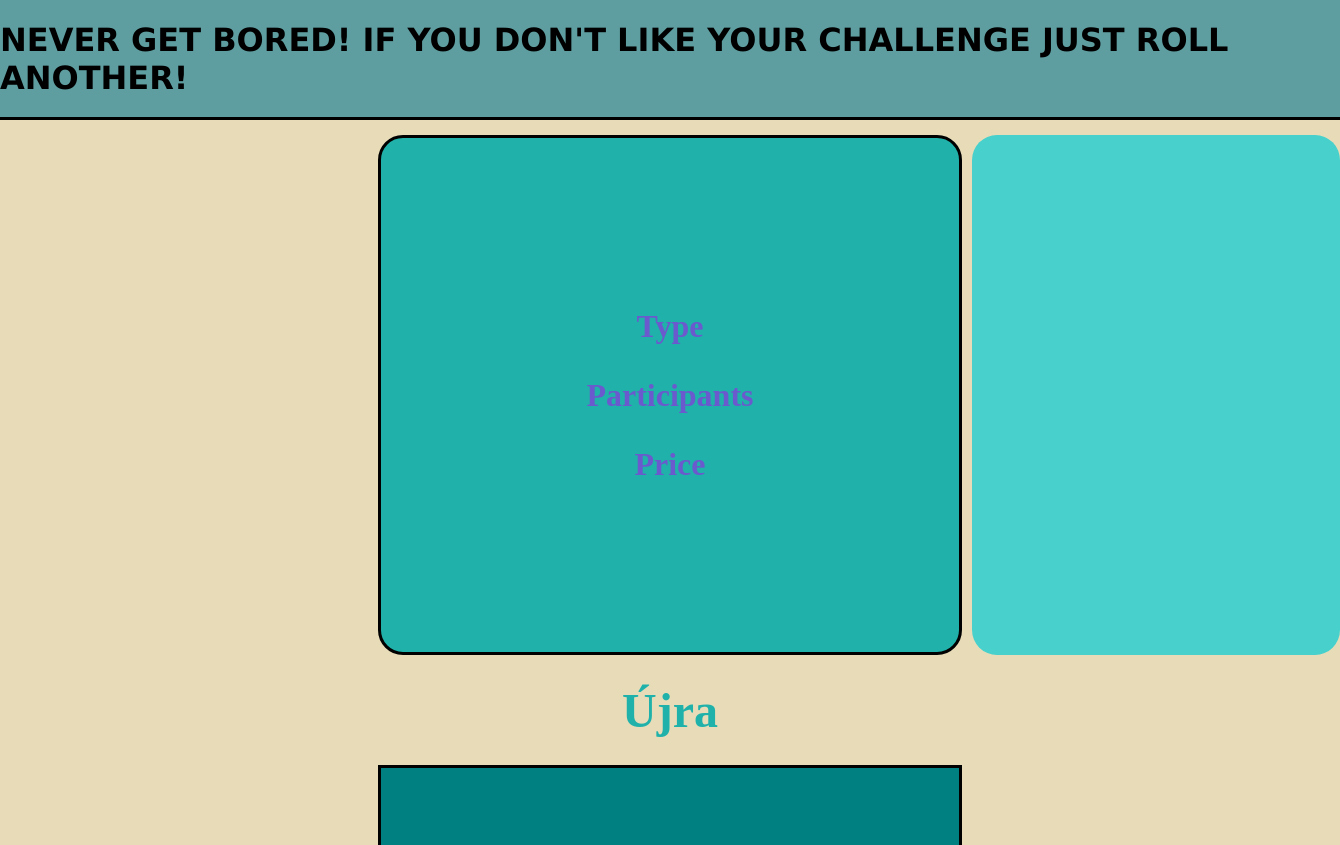
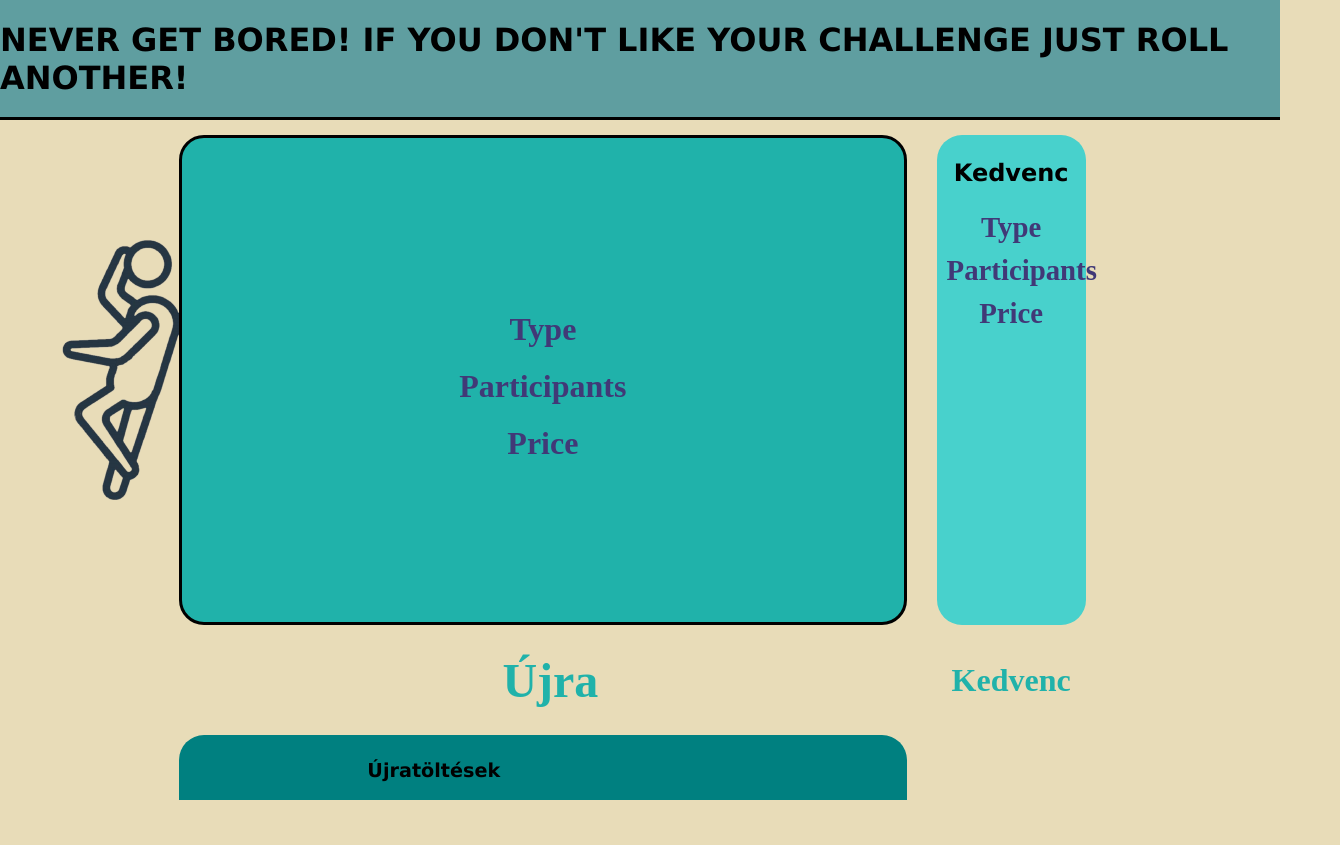
Before and after one commit to Csato0525/Bored, a plain HTML site: page index.html in a window 1280 px wide. Shown: the whole page, 1340 px wide, since content can reach past the window. After the commit the page ends 808 px from the top, so only its background shows below. Drawn offline with Linux system fonts and the light colour scheme; no server answers.

Commit message:
kesz a weblap

```diff
--- a/index.html
+++ b/index.html
@@ -4,10 +4,11 @@
     <meta charset="UTF-8">
     <meta http-equiv="X-UA-Compatible" content="IE=edge">
     <meta name="viewport" content="width=device-width, initial-scale=1.0">
-    <title>Unalom?</title>
+    <title>BoredWeb</title>
 
     <link rel="stylesheet" href="style.css">
     <script src="script.js"></script>
+    <link rel="icon" href="lazy.png">
 
 </head>
 <body>
@@ -31,14 +32,36 @@
                 </div>
             </div>
             <div class="item-c">
+                <div class="adatokkedvenc">
+                     <h3 id="kedvenccim">Kedvenc</h3>
+                    <h3 class="nevekkedvenc">Type</h3>
+                    <h3 class="bejovokedvenc"id="typekedvenc"></h3>
+                    <h3 class="nevekkedvenc">Participants</h3>
+                    <h3 class="bejovokedvenc"id="participantskedvenc"></h3>
+                    <h3 class="nevekkedvenc">Price</h3>
+                    <h3 class="bejovokedvenc"id="pricekedvenc"></h3>
+                </div>
 
             </div>
             <div class="item-d">
 
+                <h3> Újratöltések</h3>
+                <h2 id="ujraszamlalo"></h2>
+
+
             </div>
 
-            <div class="item-e" unselectable="on">
+            <div class="item-e" type="submit">
                 <div id="ujra" type="submit" value="Újra">Újra</div>
+            </div>
+
+
+            <div class="item-f" type="submit">
+                <div id="kedvenc" type="submit" value="kedvenc">Kedvenc</div>
+            </div>
+
+            <div class="item-g">
+                <img id="kep" src="tall.png" alt="magas">
             </div>
         </div>
     </main>
--- a/script.js
+++ b/script.js
@@ -1,10 +1,16 @@
 document.addEventListener('DOMContentLoaded', main)
 
 function main(){
-    let ujra= document.getElementById('ujra');
+
+    let ujra= document.getElementsByClassName('item-e')[0];
     ujra.addEventListener('click',frissites);
+
+    let kedvenc= document.getElementsByClassName('item-f')[0];
+    kedvenc.addEventListener('click',kedvencf);
+
     frissites();
 }
+let ujra=0
 async function frissites(){
 
     let url = "https://www.boredapi.com/api/activity";
@@ -25,6 +31,29 @@ async function frissites(){
     let pricediv = document.querySelector('#price');
     console.log(szotar['price']);
     pricediv.innerHTML=szotar.price;
+
+    document.querySelector('#ujraszamlalo').innerHTML=ujra;
+
+    ujra+=1;
+
+}
+async function kedvencf(){
+
+
+    let typedivkedvenc = document.querySelector('#typekedvenc');
+    let typediv = document.querySelector('#type');
+    typedivkedvenc.innerHTML=typediv.innerHTML;
+
+    let participantskedvenc = document.querySelector('#participantskedvenc');
+    let participants = document.querySelector('#participants');
+    participantskedvenc.innerHTML=participants.innerHTML;
+
+    let pricekedvenc = document.querySelector('#pricekedvenc');
+    let price = document.querySelector('#price');
+    pricekedvenc.innerHTML=price.innerHTML;
+
+
+
 }
 
 
--- a/style.css
+++ b/style.css
@@ -7,20 +7,34 @@ body{
 
 }
 .mondat{
-    color: 	#4169E1;
+    color: 	white;
     text-align: center;
     font-size: 200%;
     text-decoration: underline dashed 	#4682B4;
 }
 .bejovo{
-    color: 	#4169E1;
+    color: 	white;
     text-align: center;
     font-size: 200%;
+    margin: 20px;
+}
+.bejovokedvenc{
+    color: rgb(255, 255, 255);
+    text-align: center;
+    font-size: 160%;
+    margin: 10px;
 }
 .nevek{
-    color: #6A5ACD;
+    color: #413977  ;
     text-align: center;
     font-size: 200%;
+    margin: 20px;
+}
+.nevekkedvenc{
+    color: #413977;
+    text-align: center;
+    font-size: 180%;
+    margin: 10px;
 }
 /*________________________________*/
 .item-a {
@@ -45,21 +59,29 @@ body{
     display: flex;
     justify-content: center;
     align-items: center;
+    margin-top: 15px;
+    margin-right: 15px;
+    margin-bottom: 15px;
+
 }
 .item-c {
     grid-area: sidebar;
     background-color: #48D1CC;
     border-radius: 25px;
+    text-align: center;
+    margin:15px;
 }
 .item-d {
     grid-area: footer;
     background-color:#008080;
-    border-top-style: solid;
-    border-right-style: solid;
-    border-left-style: solid;
+    border-top-left-radius: 25px;
+    border-top-right-radius: 25px;
+    text-align: center;
+    line-height:9vh;
+    margin-top: 15px;
+    margin-right: 15px;
 }
 
-/*item-e = button*/
 /* #region */
 .item-e {
     grid-area: button;
@@ -73,8 +95,28 @@ body{
     cursor: pointer;
     user-select: none;
     font-weight: 900;
+
+}
+.item-f{
+    grid-area: gomb;
+    position: relative;
+    display: inline-block;
+    color: #20B2AA;
+    text-decoration: none;
+    font-size: 32px;
+    overflow: hidden;
+    transition: 0.2s;
+    cursor: pointer;
+    user-select: none;
+    font-weight: 900;
+    margin: 20px;
 }
 .item-e:hover{
+    color: 	#008B8B;
+    background: 	#00CED1;
+    box-shadow: 0 0 5px#00CED1, 0 0 20px#00CED1, 0 0 40px#00CED1;
+}
+.item-f:hover{
     color: 	#008B8B;
     background: 	#00CED1;
     box-shadow: 0 0 5px#00CED1, 0 0 20px#00CED1, 0 0 40px#00CED1;
@@ -86,16 +128,50 @@ body{
     left: 50%;
     transform: translate(-50%, -50%);
 }
+#kedvenc {
+    margin: 0;
+    position: absolute;
+    top: 50%;
+    left: 50%;
+    transform: translate(-50%, -50%);
+}
+.item-g{
+    grid-area: kep;
+}
+#kep{
+    float: right;
+    padding-top: 50%;
+}
 /* #endregion */
 .container{
     display: grid;
     grid-template-columns: 14% 14% 14% 16% 14% 14% 14%;
     grid-template-rows: 15vh 65vh 10vh 10vh;
-    column-gap: 10px;
-    row-gap: 15px;
+
     grid-template-areas:
     "header header header header header header header"
-    ". . main main main sidebar sidebar"
-    ". . . button . . ."
-    ". . footer footer footer . .";
+    "kep main main main main sidebar ."
+    ". . button button . gomb ."
+    ". footer  footer footer footer . .";
+
 }
+.item-d h3{
+    font-family: Verdana;
+    font-size: 1.2em;
+    display:inline;
+    padding-right: 30%;
+
+}
+.item-d h2{
+
+    font-family: Verdana;
+    font-size: 1.2em;
+    display:inline;
+}
+
+#kedvenccim
+{
+    font-family: Verdana;
+    font-size: 1.5em;
+    color: black;
+}
```
Also changed, not shown: lazy.png (added), tall.png (added).
